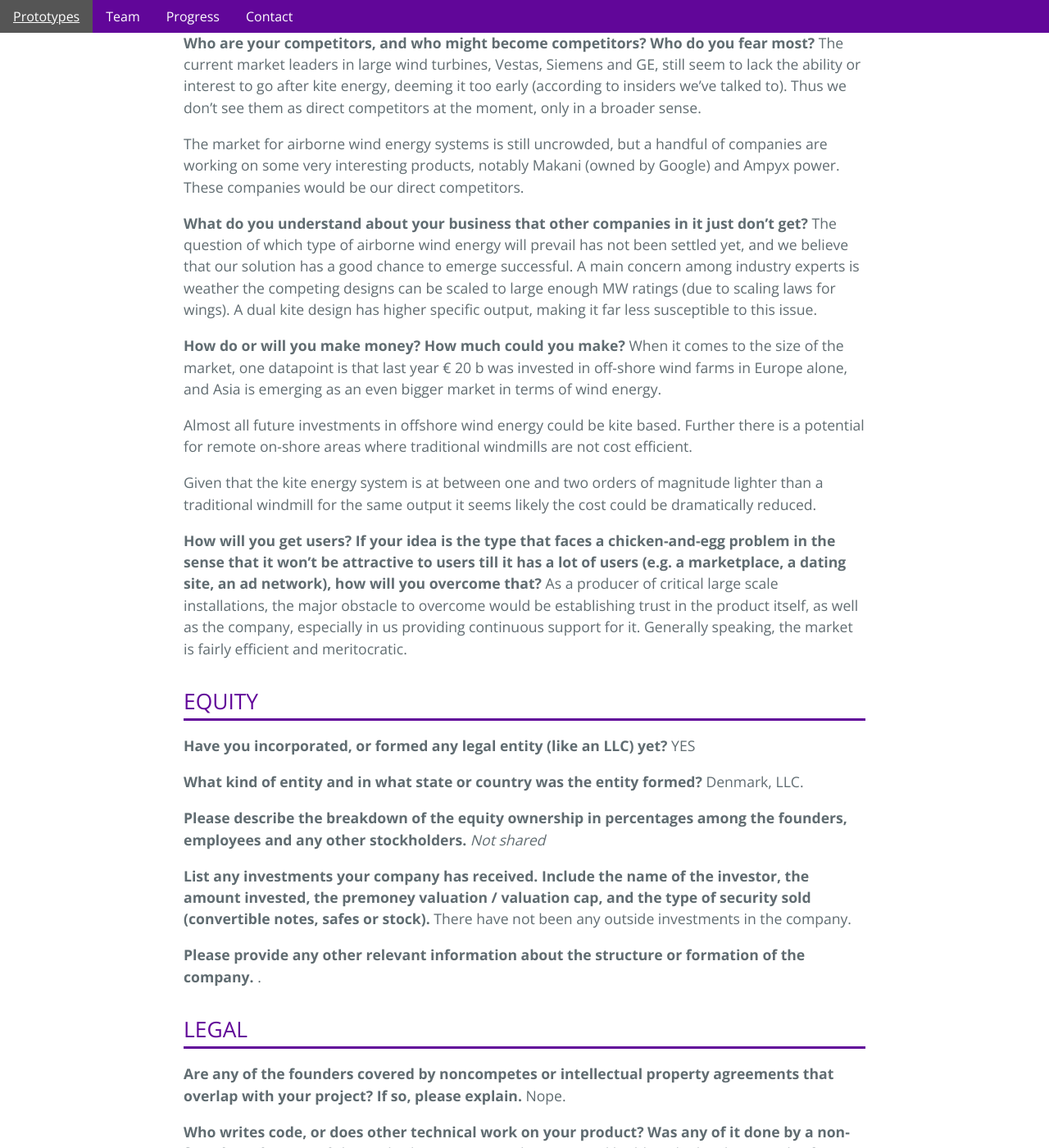
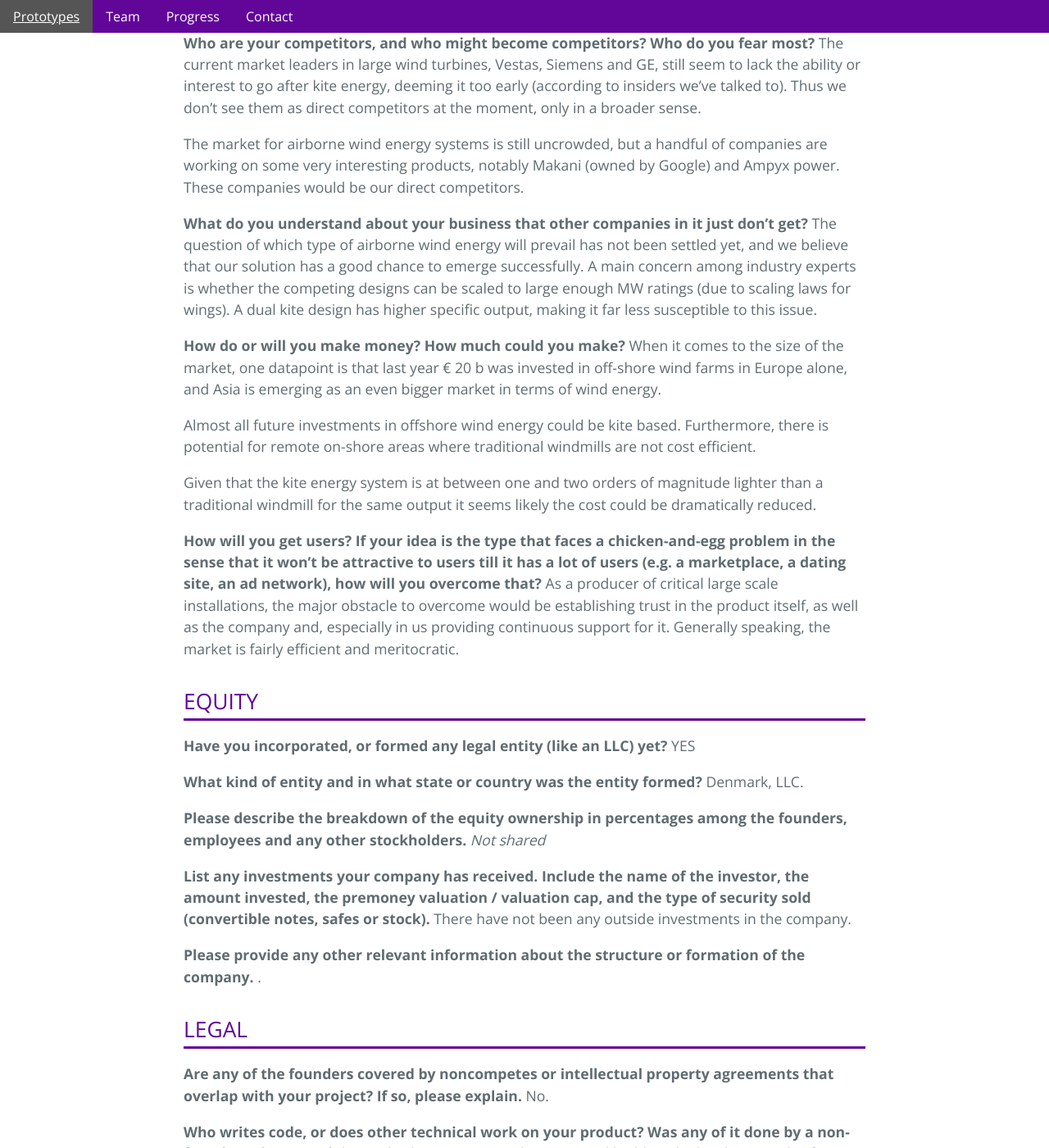
Before and after one commit to kitextech/kitextech.github.io, a Jekyll site: the page built from _posts/2017-03-23-yc-2017S.md, in a window 1280 px wide and 1400 px high, scrolled down 3405 px. Shown: the whole window at 82% size. Built offline with Jekyll 4.4.1, drawn with Linux system fonts in a browser that asks for light colours; some of the changed text lies outside the part shown.

Commit message:
Sebastian Edits

```diff
--- a/_posts/2017-03-23-yc-2017S.md
+++ b/_posts/2017-03-23-yc-2017S.md
@@ -11,7 +11,6 @@
 **Company name:**
 KiteX
 
-
 **Company url, if any:**
 http://kitex.tech
 
@@ -72,10 +71,10 @@
 Commercialisation is still a few years away.
 
 **Do you have revenue?**
-No
+No.
 
 **Anything else you would like us to know regarding your revenue or growth rate?**
-Nope.
+No.
 
 **How much money do you spend per month?**
 1000 (USD)
@@ -115,17 +114,17 @@
 The market for airborne wind energy systems is still uncrowded, but a handful of companies are working on some very interesting products, notably Makani (owned by Google) and Ampyx power. These companies would be our direct competitors.
 
 **What do you understand about your business that other companies in it just don't get?**
-The question of which type of airborne wind energy will prevail has not been settled yet, and we believe that our solution has a good chance to emerge successful. A main concern among industry experts is weather the competing designs can be scaled to large enough MW ratings (due to scaling laws for wings). A dual kite design has higher specific output, making it far less susceptible to this issue.
+The question of which type of airborne wind energy will prevail has not been settled yet, and we believe that our solution has a good chance to emerge successfully. A main concern among industry experts is whether the competing designs can be scaled to large enough MW ratings (due to scaling laws for wings). A dual kite design has higher specific output, making it far less susceptible to this issue.
 
 **How do or will you make money? How much could you make?**
 When it comes to the size of the market, one datapoint is that last year € 20 b was invested in off-shore wind farms in Europe alone, and Asia is emerging as an even bigger market in terms of wind energy.
 
-Almost all future investments in offshore wind energy could be kite based. Further there is a potential for remote on-shore areas where traditional windmills are not cost efficient.
+Almost all future investments in offshore wind energy could be kite based. Furthermore, there is potential for remote on-shore areas where traditional windmills are not cost efficient.
 
 Given that the kite energy system is at between one and two orders of magnitude lighter than a traditional windmill for the same output it seems likely the cost could be dramatically reduced.
 
 **How will you get users? If your idea is the type that faces a chicken-and-egg problem in the sense that it won't be attractive to users till it has a lot of users (e.g. a marketplace, a dating site, an ad network), how will you overcome that?**
-As a producer of critical large scale installations, the major obstacle to overcome would be establishing trust in the product itself, as well as the company, especially in us providing continuous support for it. Generally speaking, the market is fairly efficient and meritocratic.
+As a producer of critical large scale installations, the major obstacle to overcome would be establishing trust in the product itself, as well as the company and, especially in us providing continuous support for it. Generally speaking, the market is fairly efficient and meritocratic.
 
 ## EQUITY
 
@@ -147,10 +146,10 @@
 ## LEGAL
 
 **Are any of the founders covered by noncompetes or intellectual property agreements that overlap with your project? If so, please explain.**
-Nope.
+No.
 
 **Who writes code, or does other technical work on your product? Was any of it done by a non-founder? Please explain.**
-We both participate in designing and building the hardware and software (mechanical, aerodynamical design, electronics and ground control and embedded flight control software), but given our backgrounds Gustaf is more focused on the software side of things, whereas Andreas leans towards the hardware.
+We both participate in designing and building the hardware and software (mechanical, aerodynamical design, electronics and ground control and embedded flight control software), but given our backgrounds Gustaf is more focused on the software side of things, whereas Andreas leans more towards the hardware.
 
 **Is there anything else we should know about your company?**
 Nothing particular.
```
Also changed, not shown: other parts of _posts/2017-03-23-yc-2017S.md (+2 -2 lines).
